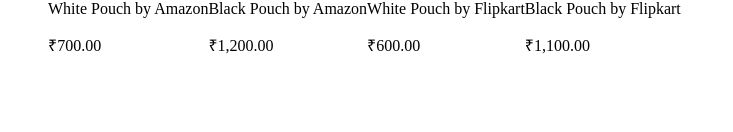
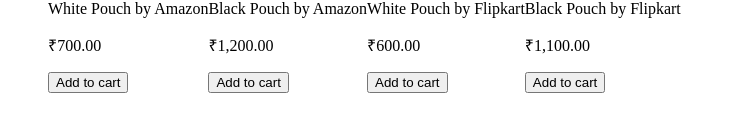
Before and after one commit to akhileshgoud2504/Angular-Firebase, an Angular app: page / in a window 1280 px wide. Shown: the part 220-352 px from the top of the page, without its empty margins (0-733 px from the left). Built offline with nearby package versions, Linux system fonts and the light colour scheme.

Commit message:
[TASK]: emitting event from child to parent

```diff
--- a/src/app/pouch/pouch.component.html
+++ b/src/app/pouch/pouch.component.html
@@ -2,4 +2,5 @@
     <img [src]=book.image [alt]=book.name width="150" height="150"/>
     <p class="title">{{book.name | titlecase}} by {{book.author | titlecase}}</p>
     <p class="currency">{{book.amount | currency:'INR'}}</p>
+    <button (click)="addToCart()">Add to cart</button>
 </li>
--- a/src/app/pouch/pouch.component.ts
+++ b/src/app/pouch/pouch.component.ts
@@ -1,4 +1,4 @@
-import { Component, Input } from '@angular/core';
+import { Component, EventEmitter, Input, Output } from '@angular/core';
 import { Book } from '../types/book';
 
 @Component({
@@ -7,5 +7,11 @@
   styleUrls: ['./pouch.component.css']
 })
 export class PouchComponent {
-  @Input() book : Book = {} as Book
+  @Input() book : Book = {} as Book;
+  @Output() BookEmitter = new EventEmitter<Book>();
+
+  addToCart(){
+    // console.log(this.book);
+    this.BookEmitter.emit(this.book);
+  }
 }
```
